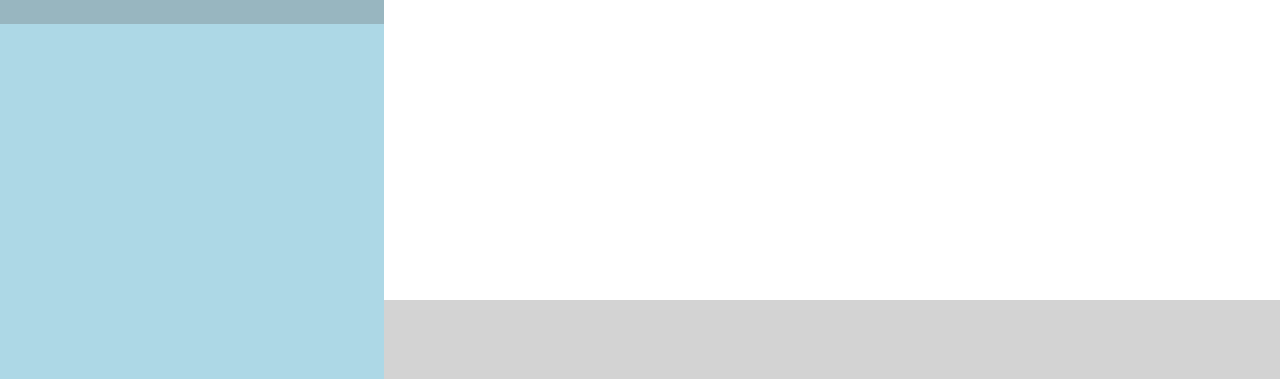
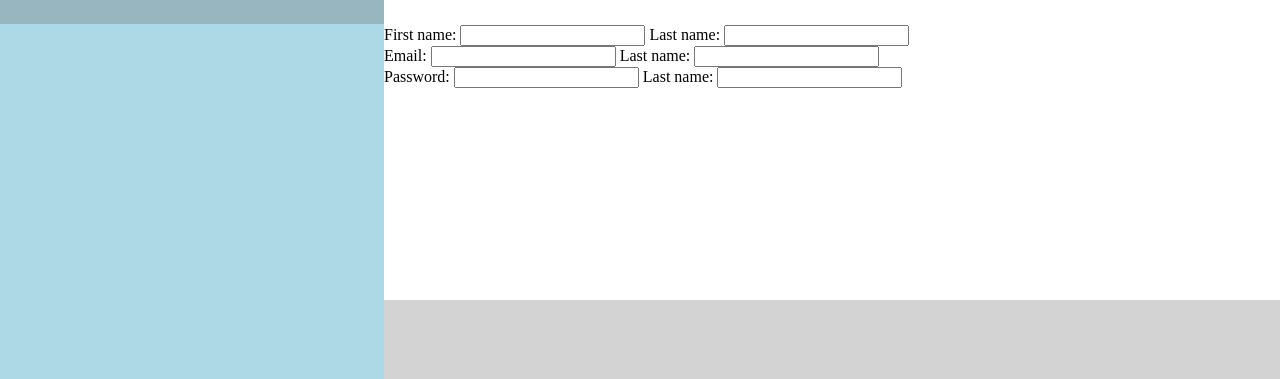
Before and after one commit to oaksaint/sample_form, a plain HTML site: page index.html in a window 1280 px wide. Shown: the part 421-800 px from the top of the page. Drawn offline with Linux system fonts and the light colour scheme.

Commit message:
Create basic structure and layout for form items with no styling

```diff
--- a/index.html
+++ b/index.html
@@ -15,11 +15,45 @@
       </div>
     </div>
     <div id="main-container">
-      <p class="regular-text">Sign up now for your <strong>free</strong> (actually non-existent) account! Please
-        fill in your new account information below:
+      <p class="regular-text signup-text">
+        Sign up now for your <strong>free</strong> (actually non-existent) account! Please fill in your new account information below:
       </p>
       <div id="form-container">
         <p class="regular-text">Let's get started!</p>
+        <div id="form-container-sub">
+          <form action="" method="post">
+            <div class="form-row">
+              <span class="form-item fname">
+                <label for="first-name">First name:</label>
+                <input type="text" name="first-name" id="first-name" minlength="3" maxlength="20" required />
+              </span>
+              <span class="form-item lname">
+                <label for="last-name">Last name:</label>
+                <input type="text" name="last-name" id="last-name" minlength="3" maxlength="20" required />
+              </span>
+            </div>
+            <div class="form-row">
+              <span class="form-item e-mail">
+                <label for="email">Email:</label>
+                <input type="email" name="email" id="email" required />
+              </span>
+              <span class="form-item phone-number">
+                <label for="telephone">Last name:</label>
+                <input type="tel" name="telephone" id="telephone" required />
+              </span>
+            </div>
+            <div class="form-row">
+              <span class="form-item pwd">
+                <label for="password">Password:</label>
+                <input type="password" name="password" id="password" required />
+              </span>
+              <span class="form-item confirm">
+                <label for="pwd-confirm">Last name:</label>
+                <input type="password" name="pwd-confirm" id="pwd-confirm" required />
+              </span>
+            </div>
+          </form>
+        </div>
       </div>
     </div>
   </body>
--- a/styles.css
+++ b/styles.css
@@ -49,6 +49,9 @@ body {
 .regular-text {
   font-family: Arial, Helvetica, sans-serif;
   font-size: 2.5rem;
+}
+
+.signup-text {
   margin-left: 5%;
   margin-right: 5%;
   margin-bottom: -10%;
@@ -58,4 +61,11 @@ body {
   height: 50vh;
   width: 70vw;
   background-color: white;
+  display: flex;
+  flex-wrap: wrap;
+  flex-direction: column;
 }
+
+.fname {
+  display: inline-block;
+}
```
